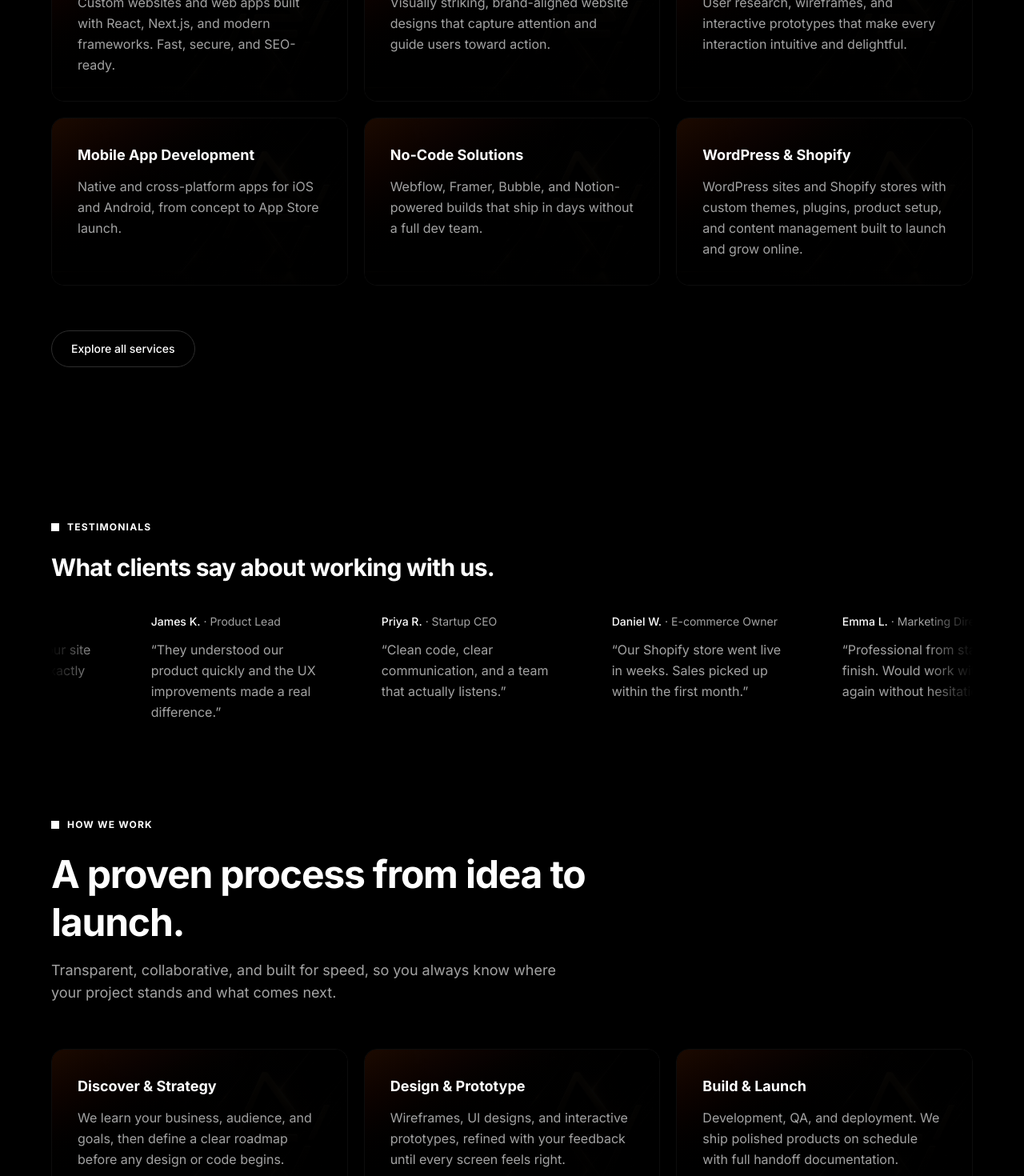
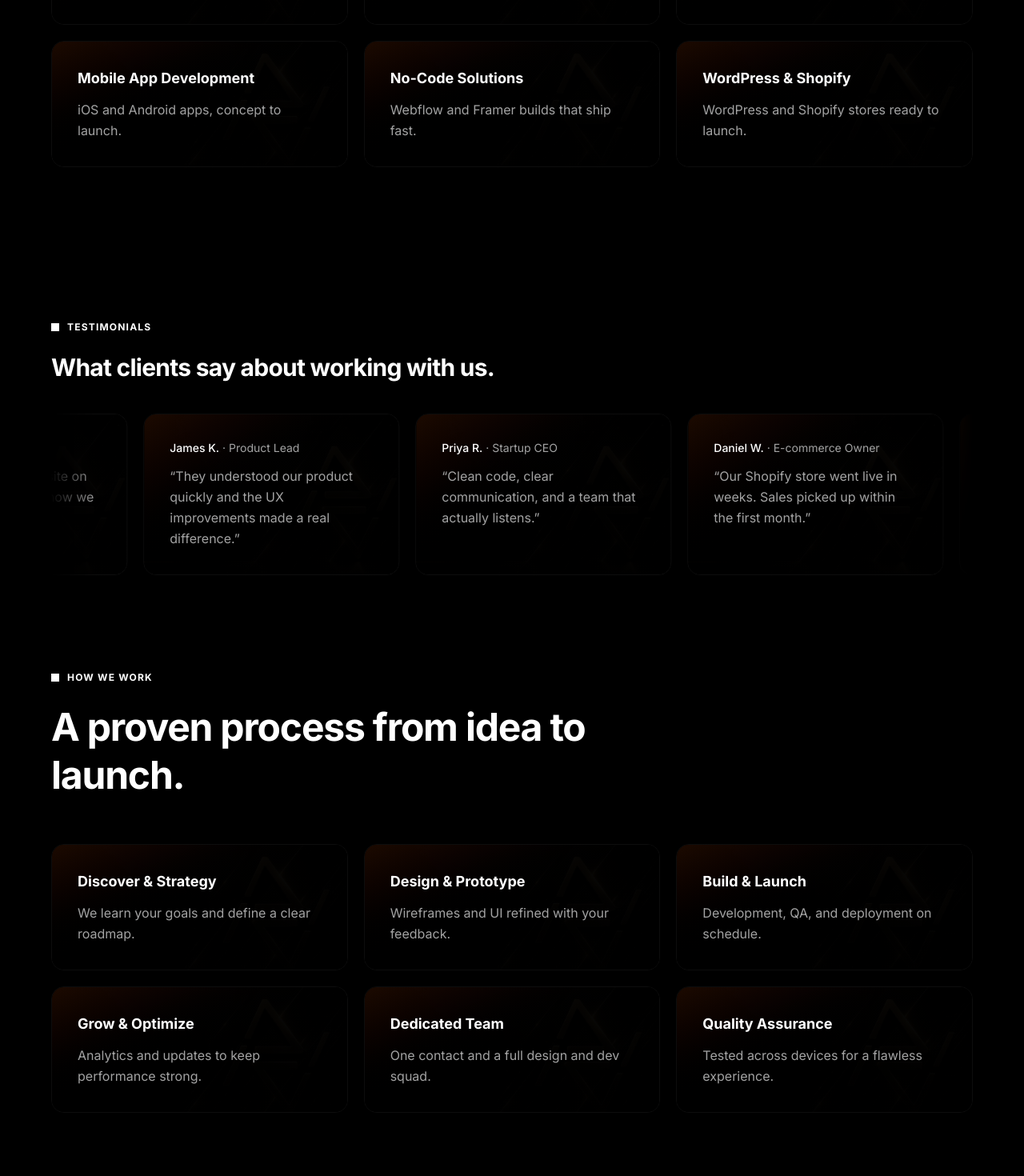
Before and after one commit to prathambhandari/atahastra-dev, a React (Vite) app: page / in a window 1280 px wide. Shown: the part 1100-2570 px from the top of the page at 80% size. Built offline with nearby package versions, Linux system fonts and the light colour scheme.

Commit message:
word updates

```diff
--- a/src/App.jsx
+++ b/src/App.jsx
@@ -5,7 +5,6 @@ import PageFallback from './components/ui/PageFallback'
 
 const Home = lazy(() => import('./pages/Home'))
 const About = lazy(() => import('./pages/About'))
-const PrivacyPolicy = lazy(() => import('./pages/PrivacyPolicy'))
 const Careers = lazy(() => import('./pages/Careers'))
 
 export default function App() {
@@ -17,7 +16,6 @@ export default function App() {
             <Route path="/" element={<Home />} />
             <Route path="/about" element={<About />} />
             <Route path="/careers" element={<Careers />} />
-            <Route path="/privacy-policy" element={<PrivacyPolicy />} />
           </Route>
         </Routes>
       </Suspense>
--- a/src/components/layout/Footer.jsx
+++ b/src/components/layout/Footer.jsx
@@ -6,7 +6,6 @@ const companyLinks = [
   { label: 'About Us', to: '/about' },
   { label: 'Careers', to: '/careers' },
   { label: 'Contact Us', to: '/about#contact' },
-  { label: 'Privacy Policy', to: '/privacy-policy' },
 ]
 
 const linkClass = 'text-sm text-gray-muted transition-colors hover:text-foreground'
--- a/src/components/sections/FAQ.jsx
+++ b/src/components/sections/FAQ.jsx
@@ -42,9 +42,6 @@ export default function FAQ() {
       <h2 className="max-w-2xl text-3xl font-bold leading-tight tracking-tight text-foreground md:text-4xl">
         Common questions, answered.
       </h2>
-      <p className="mt-4 max-w-xl text-base text-gray-muted md:text-lg">
-        Everything you need to know before we start working together.
-      </p>
 
       <div className="mt-12 w-full border-t border-border">
         {faqItems.map((item, index) => (
--- a/src/components/sections/Process.jsx
+++ b/src/components/sections/Process.jsx
@@ -1,37 +1,30 @@
 import SectionLabel from '../ui/SectionLabel'
-import Button from '../ui/Button'
 import Reveal from '../ui/Reveal'
 
 const steps = [
   {
     title: 'Discover & Strategy',
-    description:
-      'We learn your business, audience, and goals, then define a clear roadmap before any design or code begins.',
+    description: 'We learn your goals and define a clear roadmap.',
   },
   {
     title: 'Design & Prototype',
-    description:
-      'Wireframes, UI designs, and interactive prototypes, refined with your feedback until every screen feels right.',
+    description: 'Wireframes and UI refined with your feedback.',
   },
   {
     title: 'Build & Launch',
-    description:
-      'Development, QA, and deployment. We ship polished products on schedule with full handoff documentation.',
+    description: 'Development, QA, and deployment on schedule.',
   },
   {
     title: 'Grow & Optimize',
-    description:
-      'Post-launch analytics, A/B testing, and iterative improvements to keep your product performing at its best.',
+    description: 'Analytics and updates to keep performance strong.',
   },
   {
     title: 'Dedicated Team',
-    description:
-      'A single point of contact and a cross-functional squad of designers, developers, and strategists aligned on your project.',
+    description: 'One contact and a full design and dev squad.',
   },
   {
     title: 'Quality Assurance',
-    description:
-      'Rigorous testing across devices and browsers so your users get a flawless experience every time.',
+    description: 'Tested across devices for a flawless experience.',
   },
 ]
 
@@ -42,10 +35,6 @@ export default function Process() {
       <h2 className="max-w-3xl text-3xl font-bold leading-tight tracking-tight text-foreground md:text-4xl lg:text-5xl">
         A proven process from idea to launch.
       </h2>
-      <p className="mt-4 max-w-2xl text-base text-gray-muted md:text-lg">
-        Transparent, collaborative, and built for speed, so you always know
-        where your project stands and what comes next.
-      </p>
 
       <div className="mt-14 grid gap-4 sm:grid-cols-2 lg:grid-cols-3 lg:gap-5">
         {steps.map((step, index) => (
@@ -72,10 +61,6 @@ export default function Process() {
           </Reveal>
         ))}
       </div>
-
-      <div className="mt-14">
-        <Button variant="ghost">Learn about our process</Button>
-      </div>
     </section>
   )
 }
--- a/src/components/sections/Services.jsx
+++ b/src/components/sections/Services.jsx
@@ -1,37 +1,30 @@
 import SectionLabel from '../ui/SectionLabel'
-import Button from '../ui/Button'
 import Reveal from '../ui/Reveal'
 
 const services = [
   {
     title: 'Web Development',
-    description:
-      'Custom websites and web apps built with React, Next.js, and modern frameworks. Fast, secure, and SEO-ready.',
+    description: 'Custom sites and apps with React and Next.js.',
   },
   {
     title: 'Web Design',
-    description:
-      'Visually striking, brand-aligned website designs that capture attention and guide users toward action.',
+    description: 'Striking designs aligned with your brand.',
   },
   {
     title: 'UI/UX Design',
-    description:
-      'User research, wireframes, and interactive prototypes that make every interaction intuitive and delightful.',
+    description: 'Wireframes and prototypes for smooth user flows.',
   },
   {
     title: 'Mobile App Development',
-    description:
-      'Native and cross-platform apps for iOS and Android, from concept to App Store launch.',
+    description: 'iOS and Android apps, concept to launch.',
   },
   {
     title: 'No-Code Solutions',
-    description:
-      'Webflow, Framer, Bubble, and Notion-powered builds that ship in days without a full dev team.',
+    description: 'Webflow and Framer builds that ship fast.',
   },
   {
     title: 'WordPress & Shopify',
-    description:
-      'WordPress sites and Shopify stores with custom themes, plugins, product setup, and content management built to launch and grow online.',
+    description: 'WordPress and Shopify stores ready to launch.',
   },
 ]
 
@@ -42,9 +35,6 @@ export default function Services() {
       <h2 className="max-w-3xl text-3xl font-bold leading-tight tracking-tight text-foreground md:text-4xl lg:text-5xl">
         Everything you need to launch and grow online.
       </h2>
-      <p className="mt-4 max-w-2xl text-base text-gray-muted md:text-lg">
-        From pixel-perfect designs to production-ready code. One team, end to end.
-      </p>
 
       <div className="mt-14 grid gap-4 sm:grid-cols-2 lg:grid-cols-3 lg:gap-5">
         {services.map((service, index) => (
@@ -71,10 +61,6 @@ export default function Services() {
           </Reveal>
         ))}
       </div>
-
-      <div className="mt-14">
-        <Button variant="ghost">Explore all services</Button>
-      </div>
     </section>
   )
 }
--- a/src/components/sections/Testimonials.jsx
+++ b/src/components/sections/Testimonials.jsx
@@ -3,7 +3,19 @@ import testimonials from '../../data/testimonials'
 
 function TestimonialItem({ quote, name, role }) {
   return (
-    <figure className="flex w-64 shrink-0 flex-col px-6 md:w-72 md:px-8">
+    <figure className="group relative flex w-72 shrink-0 flex-col overflow-hidden rounded-2xl border border-white/5 md:w-80">
+      <img
+        src="/hero.png"
+        alt=""
+        aria-hidden="true"
+        loading="lazy"
+        decoding="async"
+        className="absolute inset-0 h-full w-full object-cover brightness-[0.35] saturate-75 transition-transform duration-500 group-hover:scale-105"
+      />
+      <div className="absolute inset-0 bg-black/80" />
+      <div className="absolute inset-0 bg-gradient-to-br from-amber-950/40 via-black/60 to-black/90" />
+
+      <div className="relative z-10 flex min-h-[11rem] flex-col p-6 md:min-h-[12rem] md:p-8">
         <figcaption className="text-sm text-foreground">
           <span className="font-medium">{name}</span>
           <span className="text-gray-muted"> · {role}</span>
@@ -11,6 +23,7 @@ function TestimonialItem({ quote, name, role }) {
         <blockquote className="mt-3 text-sm leading-relaxed text-gray-muted md:text-base">
           &ldquo;{quote}&rdquo;
         </blockquote>
+      </div>
     </figure>
   )
 }
@@ -26,7 +39,7 @@ export default function Testimonials() {
       </h2>
 
       <div className="marquee-mask mt-10 overflow-hidden">
-        <div className="marquee-track flex w-max items-start">
+        <div className="marquee-track flex w-max items-stretch gap-4 md:gap-5">
           {items.map((item, index) => (
             <TestimonialItem key={`${item.name}-${index}`} {...item} />
           ))}
```
Also changed, not shown: src/pages/PrivacyPolicy.jsx (deleted, +0 -143 lines). Lines whose indentation alone changed are shown as unchanged.
